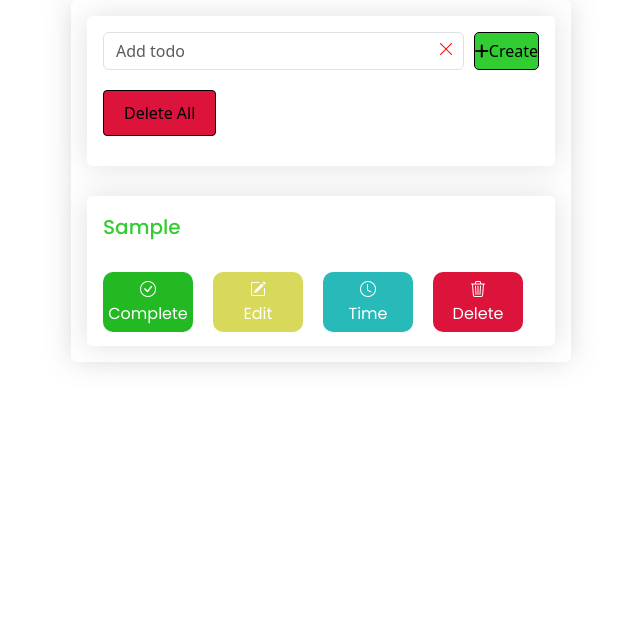
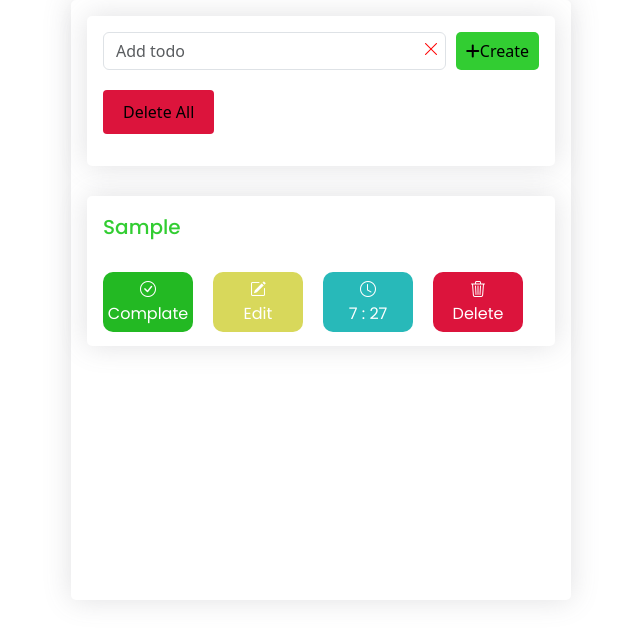
Before and after one commit to Babon070/To_Do_List-Js, a plain HTML site: page index.html in a window 1280 px wide. Both pictures are taken after typing "Sample" into the empty fields and a click on the button "Create". Shown: the whole page, without its empty margins (319-959 px from the left). Drawn offline with nearby package versions, Linux system fonts and the light colour scheme.

Commit message:
alhamdulillah

```diff
--- a/app.js
+++ b/app.js
@@ -8,7 +8,10 @@ const a = document.getElementById("a");
 const yes = document.getElementById("yes");
 const no = document.getElementById("no");
 
-const wrap_btn = document.getElementById("btn_desc");
+
+// const wrap_btn = document.getElementById("btn_desc");
+
+
 
 form.addEventListener('submit', addPost);
 
@@ -18,23 +21,72 @@ function addPost(e) {
 
 
     const inputValue = input.value;
+
     const todolistLi = document.createElement('li');
     todolistLi.classList.add('collection__item');
     const todolistText = document.createElement('p');
-    todolistText.classList.add('crEl')
+    todolistText.classList.add('crEl');
     todolistText.innerText = inputValue;
+
+
     todolistLi.appendChild(todolistText);
     todo_collection.appendChild(todolistLi);
+
+    const wrapBlock = document.createElement('div');
+    wrapBlock.className = "btn_desc";
+    const complate = document.createElement('button');
+    complate.className = "check_btn  wrap";
+    complate.innerHTML = `<i class="bi bi-check-circle"></i> Complate`;
+
+
+    const edit = document.createElement('button');
+    edit.className = "edit_btn  wrap";
+    edit.innerHTML = ` <i class="bi bi-pencil-square"></i> Edit`;
+
+    const time = document.createElement('button');
+    time.className = "time_btn  wrap";
+    time.innerHTML = `<i class="bi bi-clock"></i> ${new Date().getHours()} : ${new Date().getMinutes()}`;
+
+    const delet = document.createElement('button');
+    delet.className = "del_btn  wrap";
+    delet.innerHTML = ` <i class="bi bi-trash3"></i> Delete`
+
+    wrapBlock.appendChild(complate);
+    wrapBlock.appendChild(edit);
+    wrapBlock.appendChild(time);
+    wrapBlock.appendChild(delet);
+
+    todolistLi.appendChild(wrapBlock);
+
+
+
+
+
+    edit.addEventListener('click', () => {
+
+        if (todolistText) {
+            todolistText.contentEditable = true;
+            todolistText.style.backgroundColor = '#cce'
+        }
+
+    });
+
+    complate.addEventListener('click', ()=> {
+        todolistText.contentEditable = false;
+        todolistText.style.backgroundColor = '#fff'
+    })
+
+
+    delet.addEventListener('click', () => {
+
+        if (todo_collection) {
+            todolistLi.style.display = 'none'
+        } console.log(404);
+    });
+
     input.value = '';
 
-    if(todo_collection){
-        if(wrap_btn.style.cssText = `display: none`)
-        todolistLi.appendChild(wrap_btn);
-        wrap_btn.style.cssText = `display: flex`;
-    }
 }
-
-
 
 
 const icon = input.value;
@@ -46,26 +98,25 @@ btn.addEventListener('click', () => {
 
 });
 
+
 const modal = document.getElementById("todoModalka");
 const pustoy = document.getElementById("pustoy");
 
 
 btn_del_all.addEventListener('click', () => {
 
-    if (!todo_collection.length) {
-        const htmlTag = document.createElement('p');
-        htmlTag.classList.add('todo_p')
-        pustoy.appendChild(htmlTag);
-        htmlTag.innerText = `
-        No element!
-        `;
+    // if (!todo_collection.length) {
+    //     const htmlTag = document.createElement('p');
+    //     htmlTag.classList.add('todo_p');
+    //     pustoy.appendChild(htmlTag);
+    //     htmlTag.innerText = `
+    //     No element!
+    //     `;
+    //     htmlTag.style.cssText = `display: none`
 
-        if(todo_collection.firstChild){
-            htmlTag.innerHTML = null;
-        }
-
-    }
-
+    // } else{
+    //     htmlTag.style.cssText = `display: flex`
+    // }
     if (todo_collection.firstChild) {
         if (modal.style.cssText = `display: non`) {
             modal.style.cssText = `display: block`;
@@ -74,17 +125,21 @@ btn_del_all.addEventListener('click', () => {
 
 });
 
-yes.addEventListener('click', ()=>{
-    if(todo_collection.childNodes.length){
-       todo_collection.innerHTML = '';
-       pustoy.innerHTML = '';
+
+
+
+
+yes.addEventListener('click', () => {
+    if (todo_collection.childNodes.length) {
+        todo_collection.innerHTML = '';
+        pustoy.innerHTML = '';
         modal.style.cssText = `display: none`;
     }
 });
 
-no.addEventListener('click', ()=>{
-    const block =  modal.style.cssText = `display: block`;
-    if(block){
+no.addEventListener('click', () => {
+    const block = modal.style.cssText = `display: block`;
+    if (block) {
         modal.style.cssText = `display: none`;
     }
 });
--- a/css/style.css
+++ b/css/style.css
@@ -21,7 +21,7 @@ p {
 .todolist-container {
   margin: 0 auto;
   width: 500px;
-  max-height: 600px;
+  min-height: 600px;
   background-color: #fff;
   box-shadow: #64646f33 0px 0px 29px 0px;
   border-radius: 5px;
@@ -56,6 +56,9 @@ p {
   border-radius: 5px;
   border: 1px solid #000;
   background-color: limegreen;
+  border: none;
+  padding: 0 10px;
+
 }
 
 .todolist__form-delete-all {
@@ -64,6 +67,9 @@ p {
   border: 1px solid #000;
   border-radius: 4px;
   background-color: crimson;
+  border: none;
+
+
 }
 .todolist-collection {
   display: grid;
@@ -82,14 +88,13 @@ p {
   font-weight: 500;
   color: limegreen;
   font-family: "Poppins", sans-serif;
-
 }
 form {
   position: relative;
 }
 #clear {
   position: absolute;
-  left: 335px;
+  left: 320px;
   top: 5px;
   color: red;
 }
@@ -142,6 +147,7 @@ form {
 }
 
 .todo_p {
+  display: none;
   font-size: 20px;
   font-weight: 500;
   font-family: "Poppins", sans-serif;
@@ -149,12 +155,13 @@ form {
 }
 
 .btn_desc {
-  display: none;
+  display: flex;
   gap: 20px;
   margin-top: 30px  ;
 }
 
 .wrap {
+  border: none;
   border-radius: 10px;
   min-width: 90px;
   height: 60px;
@@ -184,3 +191,12 @@ form {
 .del_btn {
   background-color: crimson;
 };
+
+/* .btn_desc_display
+{
+  display: flex;
+  flex-direction: row;
+  gap: 20px;
+  margin-top: 30px  ;
+  background-color: lime;
+} */
--- a/index.html
+++ b/index.html
@@ -64,24 +64,6 @@
       </ul>
       <!-- knopka > li -->
 
-      <div id="btn_desc" class="btn_desc">
-        <div class="check_btn  wrap">
-          <i class="bi bi-check-circle"></i>
-          <p id="todo_check">Complete</p>
-        </div>
-        <div class="edit_btn wrap">
-          <i class="bi bi-pencil-square"></i>
-          <p id="todo_check">Edit</p>
-        </div>
-        <div class="time_btn wrap">
-          <i class="bi bi-clock"></i>
-          <p id="todo_check">Time</p>
-        </div>
-        <div class="del_btn wrap">
-          <i class="bi bi-trash3"></i>
-          <p id="todo_check">Delete</p>
-        </div>
-      </div>
 
       <!-- knopka > li -->
     </div>
```
